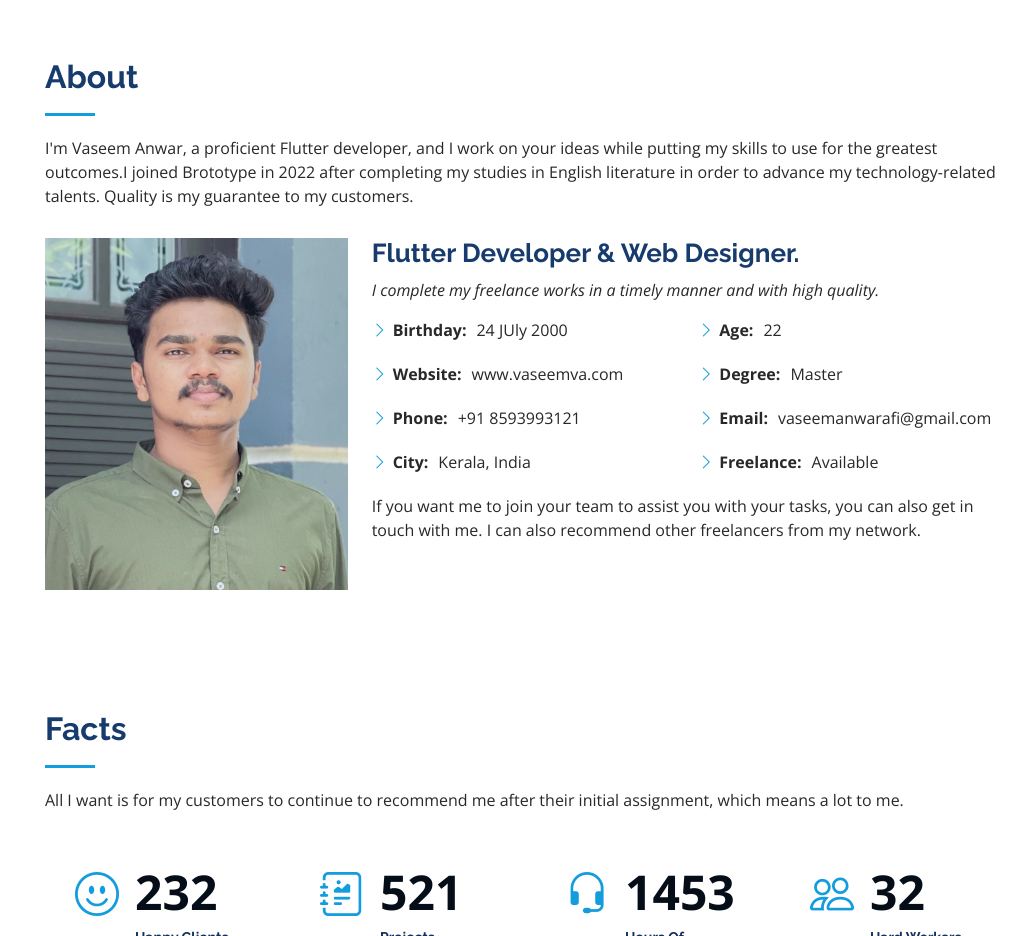
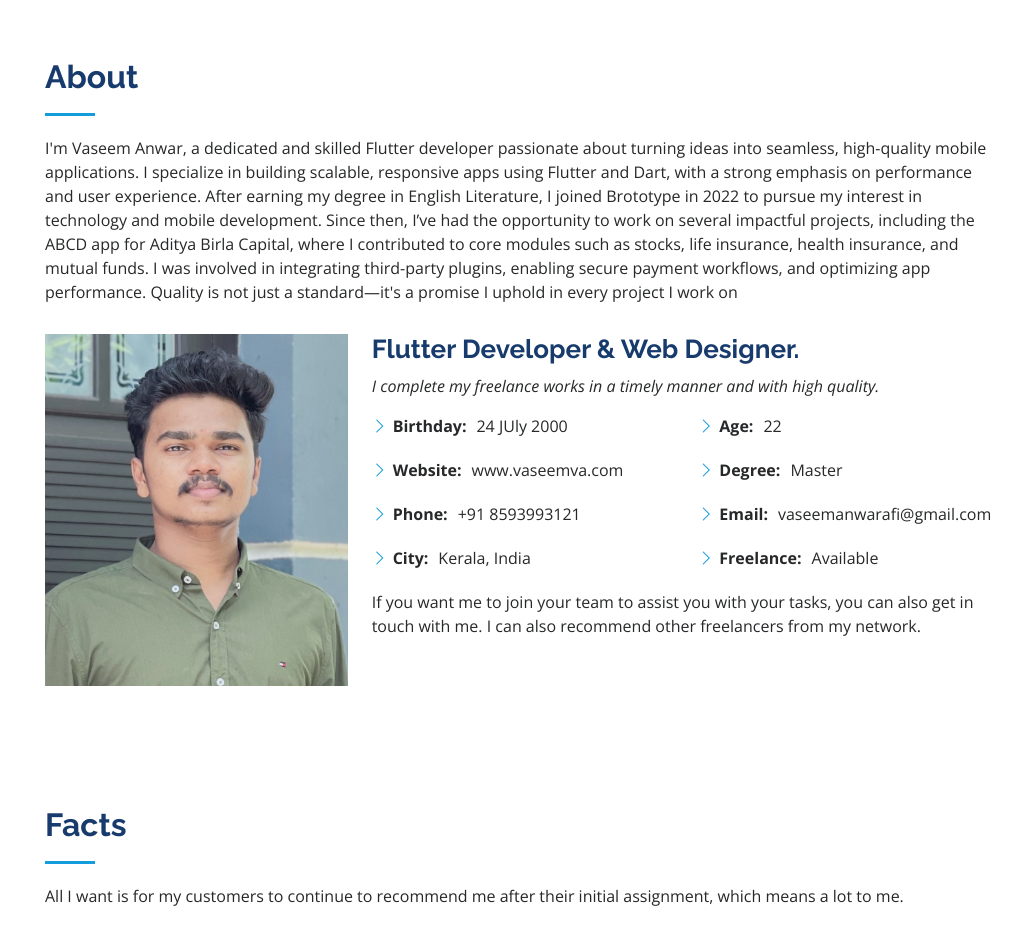
Before and after one commit to vaseemva/Personalwebsite, a plain HTML site: page index.html in a window 1280 px wide. Shown: the part 802-1738 px from the top of the page, without its empty margins (267-1280 px from the left). Drawn offline with nearby package versions, Linux system fonts and the light colour scheme.

Commit message:
Update description

```diff
--- a/index.html
+++ b/index.html
@@ -89,9 +89,9 @@
 
         <div class="section-title">
           <h2>About</h2>
-          <p>I'm Vaseem Anwar, a proficient Flutter developer, and I work on your ideas while putting my skills to use
-            for the greatest outcomes.I joined Brototype in 2022 after completing my studies in English literature in
-            order to advance my technology-related talents. Quality is my guarantee to my customers.</p>
+          <p>I'm Vaseem Anwar, a dedicated and skilled Flutter developer passionate about turning ideas into seamless, high-quality mobile applications. I specialize in building scalable, responsive apps using Flutter and Dart, with a strong emphasis on performance and user experience.
+After earning my degree in English Literature, I joined Brototype in 2022 to pursue my interest in technology and mobile development. Since then, I’ve had the opportunity to work on several impactful projects, including the ABCD app for Aditya Birla Capital, where I contributed to core modules such as stocks, life insurance, health insurance, and mutual funds. I was involved in integrating third-party plugins, enabling secure payment workflows, and optimizing app performance.
+Quality is not just a standard—it's a promise I uphold in every project I work on</p>
         </div>
 
         <div class="row">
```
